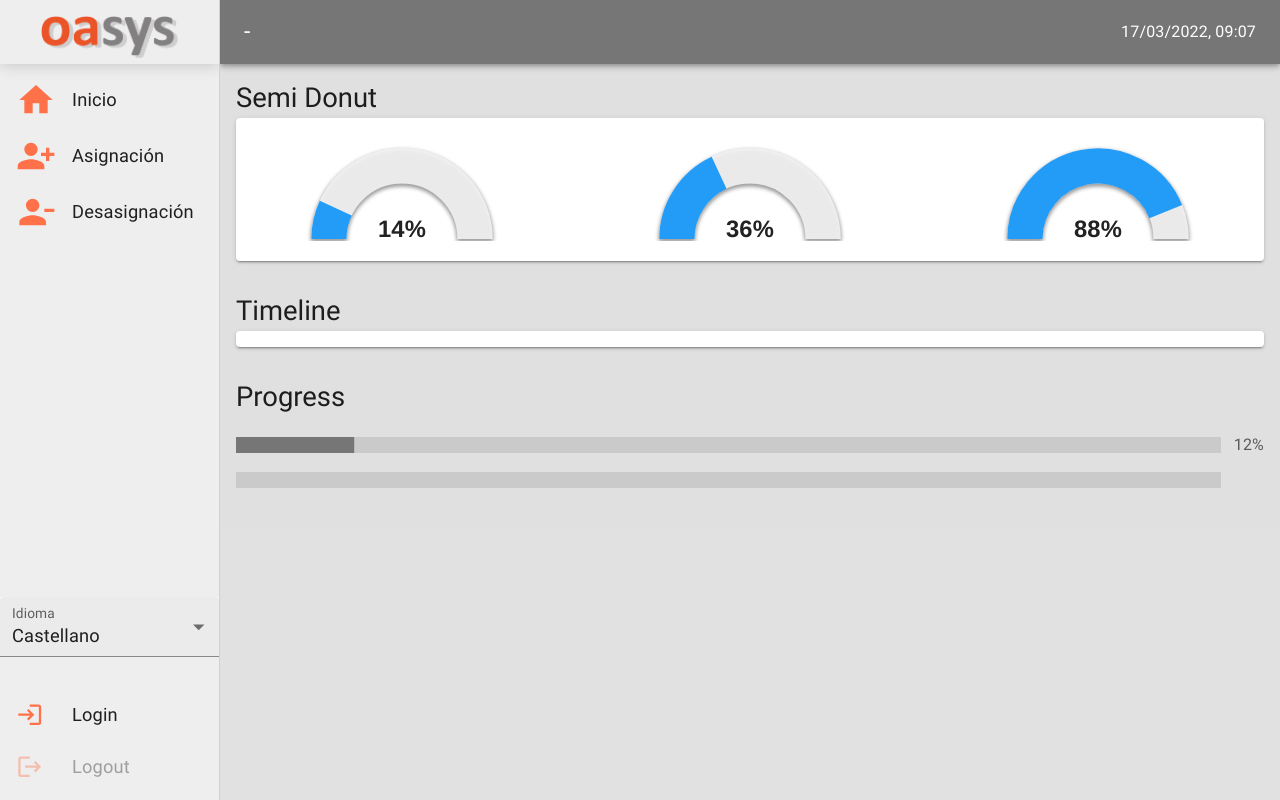
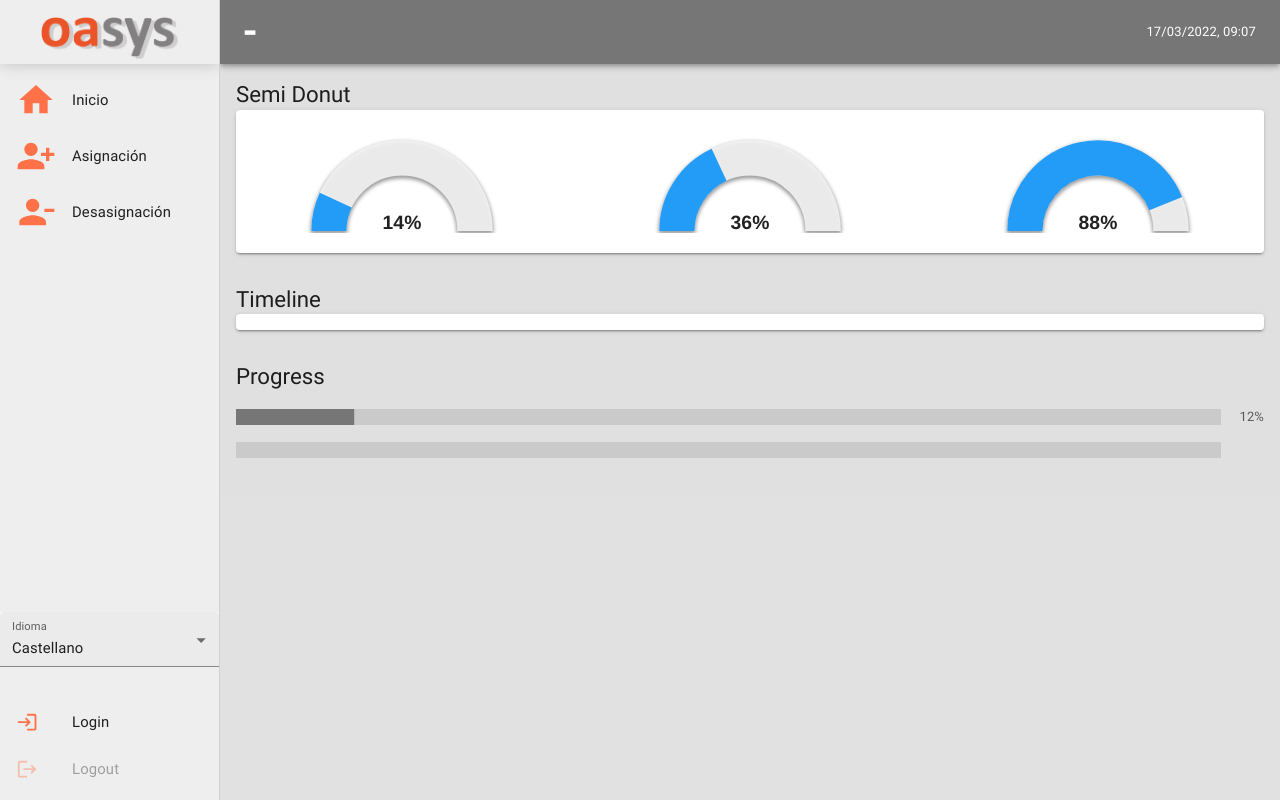
Before and after one commit to adrianamoni/matdemo, a React (Vite) app: page /#/charts in a window 1280 px wide. Built offline with nearby package versions, Linux system fonts and the light colour scheme.

Commit message:
wip responsive

```diff
--- a/src/components/fritdashboardComps/orderDetail/InfoOE.jsx
+++ b/src/components/fritdashboardComps/orderDetail/InfoOE.jsx
@@ -146,7 +146,7 @@ const InfoOE = () => {
                               style={
                                 item.hasOwnProperty("state")
                                   ? {
-                                      paddingInline: "12px",
+                                      paddingInline: "0.6em",
                                       backgroundColor: background,
                                     }
                                   : {}
@@ -193,7 +193,7 @@ const InfoOE = () => {
           </List>
         </Grid>
         <Grid item xs={12} sx={{ display: "flex", justifyContent: "center" }}>
-          <Grid container sx={{ maxWidth: 350, p: 2 }}>
+          <Grid container sx={{ maxWidth: 350, p: 1 }}>
             <Grid item xs={4}>
               <LoadingButton
                 loading={loadingPlay}
--- a/src/components/fritdashboardTabs/General/General.jsx
+++ b/src/components/fritdashboardTabs/General/General.jsx
@@ -84,7 +84,7 @@ const General = ({ loading }) => {
         container
         alignItems="stretch"
         columnSpacing={3}
-        /*       rowSpacing={1} */
+        rowSpacing={3}
         /* sx={{ p: 2 }} */
       >
         <Grid item xs={12} sm={12} md={12} lg={7}>
--- a/src/index.css
+++ b/src/index.css
@@ -115,7 +115,7 @@ code {
 
 /* BLINKING ANIMATION */
 .blinking-effect-red {
-  animation: blinkRed 0.7s infinite linear alternate-reverse;
+  animation: blinkRed 0.7s infinite ease;
 }
 
 .blinking-effect-red .title {
--- a/src/layout/Layout.jsx
+++ b/src/layout/Layout.jsx
@@ -82,9 +82,35 @@ function Layout(props) {
       },
     },
     typography: {
-      fontSize: 16,
+      fontSize: 13,
+
+      /* [theme.breakpoints.up("md")]: {
+        fontSize: "2.4rem",
+      }, */
     },
+    /*  typography: {
+      fontSize: 13,
+    }, */
   });
+
+  theme.typography.h3 = {
+    fontSize: "1.2rem",
+    "@media (min-width:600px)": {
+      fontSize: "1.5rem",
+    },
+    [theme.breakpoints.up("md")]: {
+      fontSize: "2.4rem",
+    },
+  };
+  theme.typography.h6 = {
+    fontSize: "1.2rem",
+    "@media (min-width:600px)": {
+      fontSize: "1.5rem",
+    },
+    [theme.breakpoints.up("md")]: {
+      fontSize: "2.4rem",
+    },
+  };
 
   /*   useEffect(() => {
     const color = colorMode === "isDark" ? "rgb(20,20,20)" : "#e0e0e0";
--- a/src/widgets/TableWidget/CustomResponsive.jsx
+++ b/src/widgets/TableWidget/CustomResponsive.jsx
@@ -5,6 +5,7 @@ import {
   InputLabel,
   Pagination,
   TextField,
+  Typography,
 } from "@mui/material";
 import Grid from "@mui/material/Grid";
 import Paginate from "./paginate";
@@ -94,18 +95,20 @@ const CustomResponsive = ({
               onClick={() => !disableSelection && handleClick(data.id)}
             >
               {columns.map((column, index) => (
-                <Grid container spacing={2} index={index}>
-                  <Grid item xs={4}>
-                    <span className="customResponsiveTable">
+                <Grid container spacing={1} index={index}>
+                  <Grid item xs={5}>
+                    <Typography noWrap sx={{ fontWeight: "bold" }}>
                       {column.headerName}
-                    </span>
+                    </Typography>
                   </Grid>
-                  <Grid item xs={8}>
+                  <Grid item xs={7} textAlign="right">
                     {!column.editable ? (
                       <span>{data[column.field]}</span>
                     ) : (
                       <FormControl fullWidth>
                         <TextField
+                          className="custom-number-input"
+                          size="small"
                           onChange={(e) =>
                             handleEdit({
                               field: column.field,
```
Also changed, not shown: src/components/fritdashboardTabs/Materials.jsx (+1 -10 lines).
